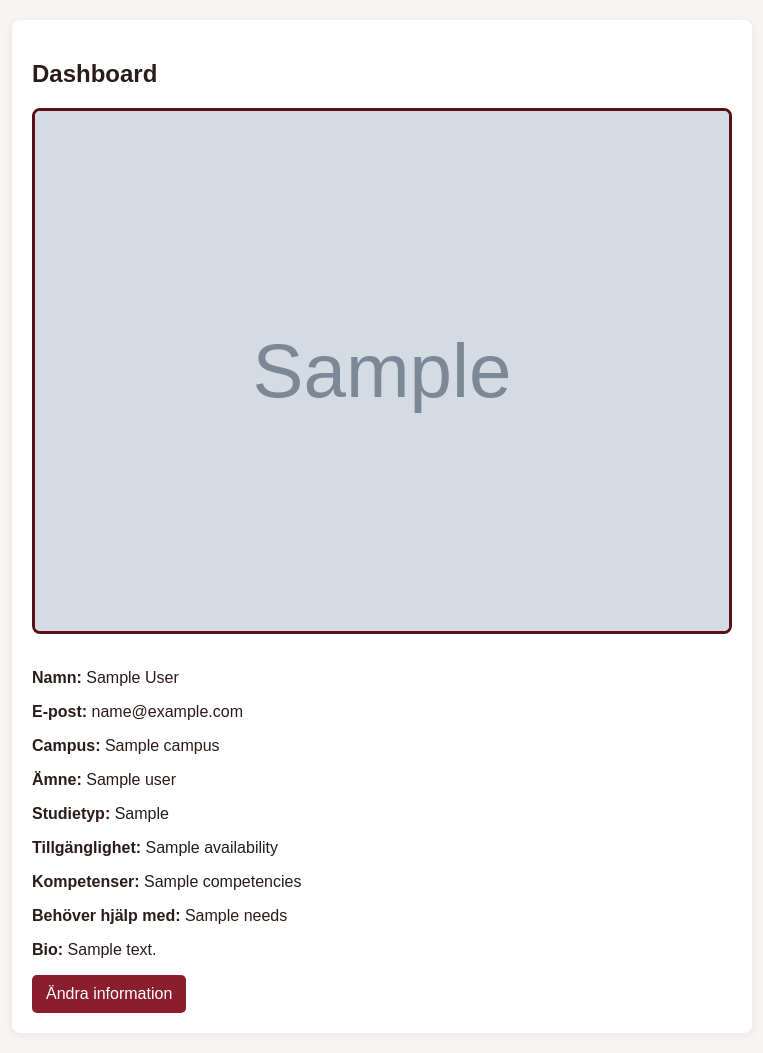
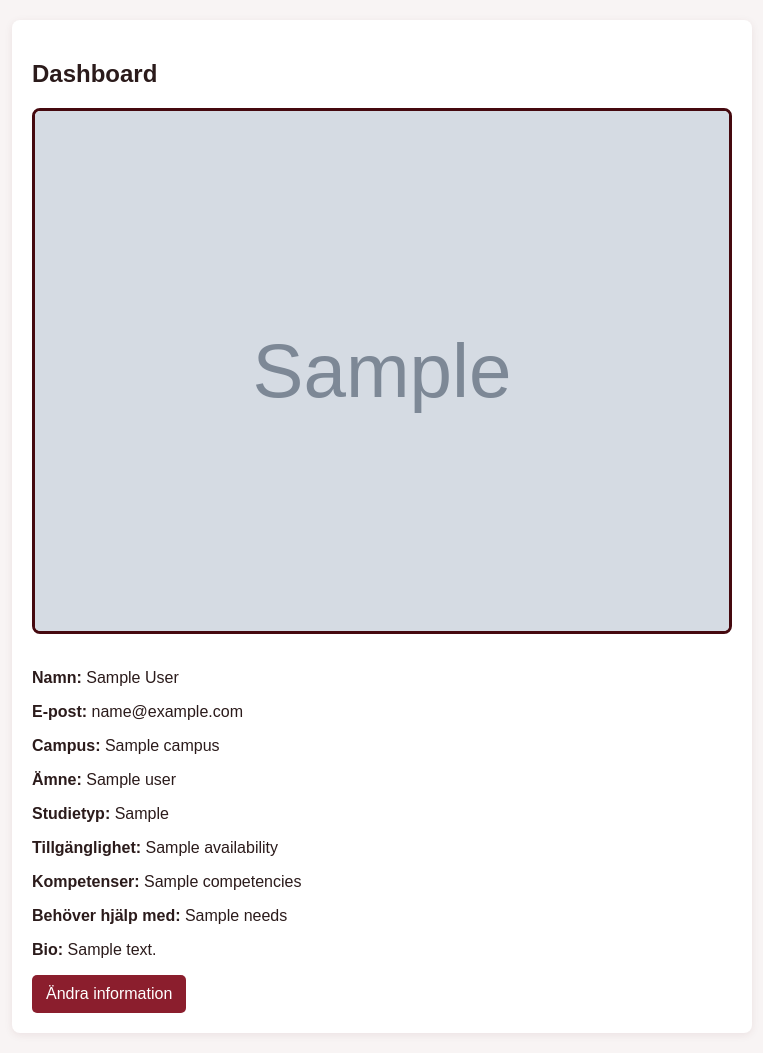
Before and after one commit to Najehnator/StudyBudy, a Flask app: page /dashboard in a window 1280 px wide. Shown: the part 105-1158 px from the top of the page, without its empty margins (8-771 px from the left). Run offline with Flask 3, Linux system fonts and the light colour scheme; the visitor is signed in with stand-in values (Sample User, id 1); grey boxes marked "Sample" are stand-in pictures; a database or web service that is not in the repository returns one stand-in record (values such as "Sample title"); some libraries are stand-ins or nearby versions.

Commit message:
Update style.css

```diff
--- a/static/style.css
+++ b/static/style.css
@@ -95,7 +95,7 @@ button:hover,
     max-width: 100%;
     height: auto;
     border-radius: 8px;
-    border: 3px solid #5c0f17;
+    border: 3px solid #45090f;
     margin-bottom: 15px;
     box-sizing: border-box;
 }
```
